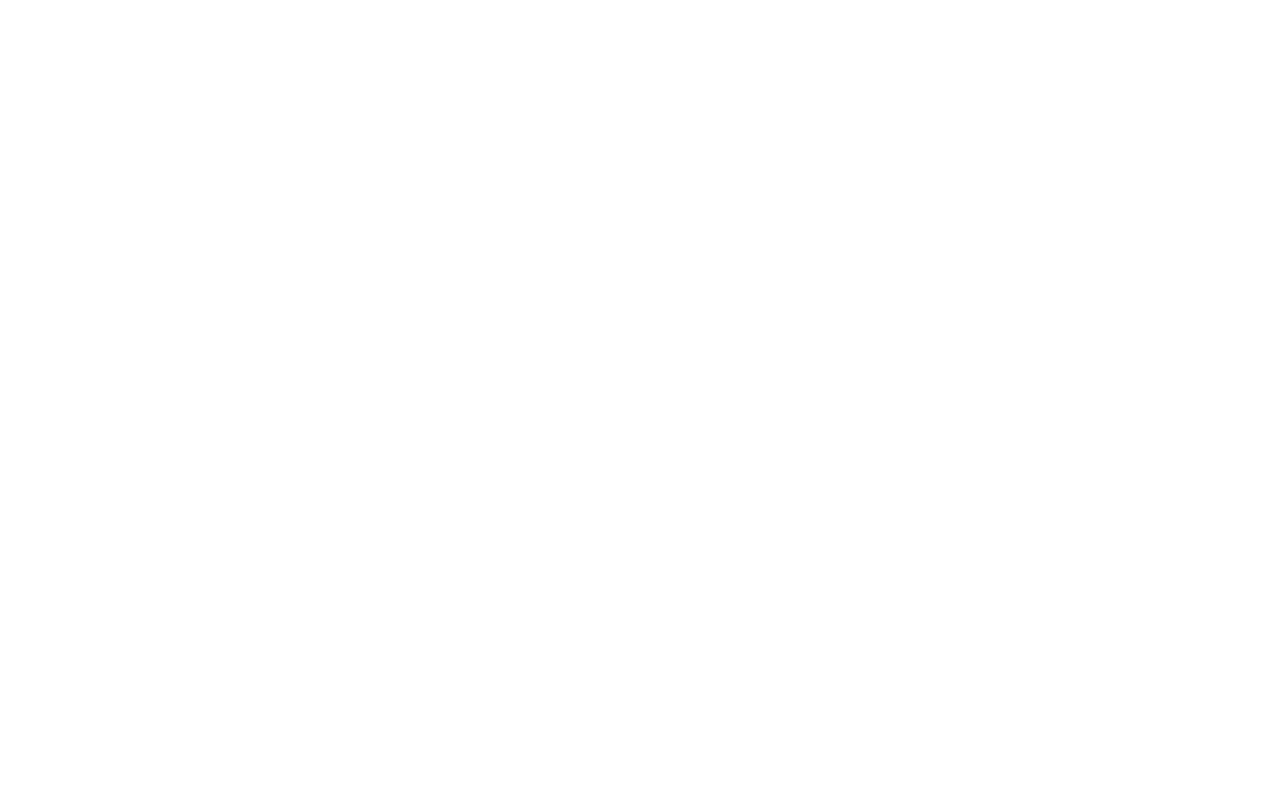
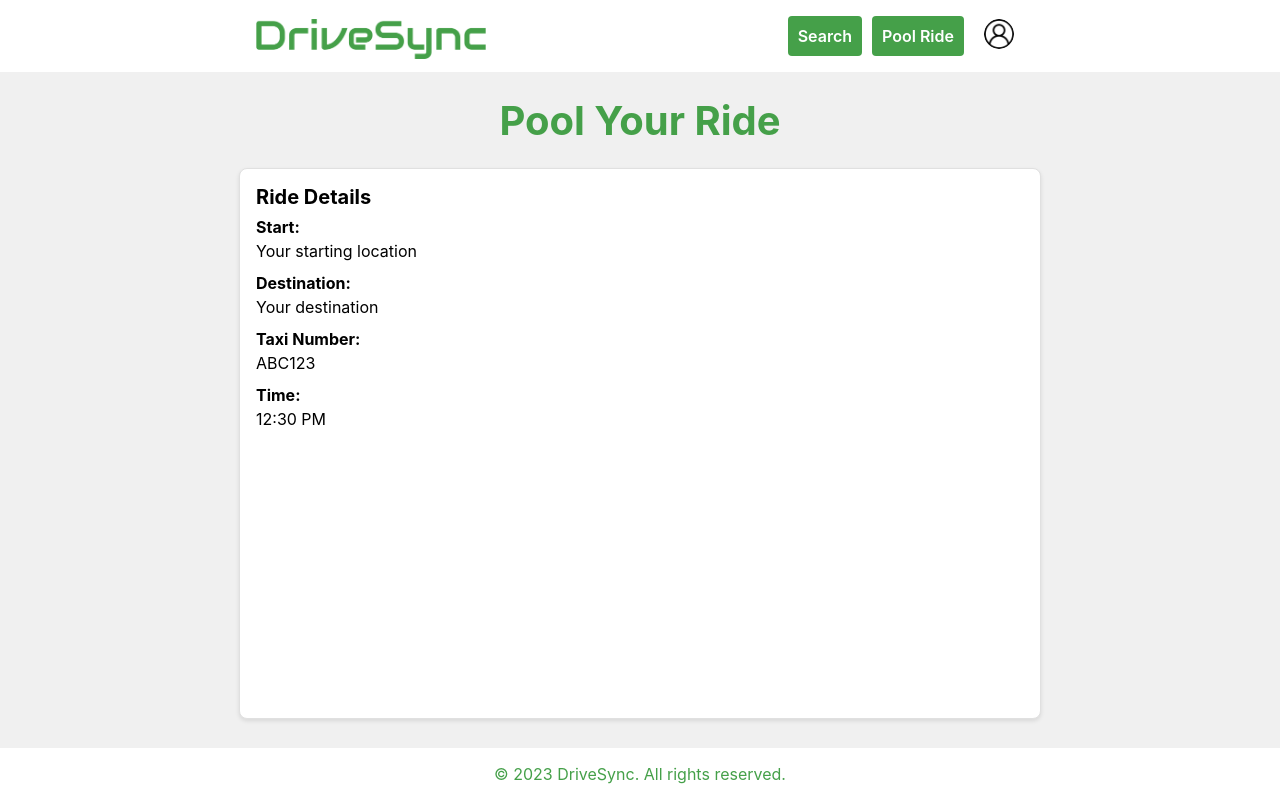
Before and after one commit to gyanoday06/DriveSync, a React (Create React App) app: page /publishpage in a window 1280 px wide. Before the commit this address had no page. Built offline with nearby package versions, Linux system fonts and the light colour scheme.

Commit message:
creaeted publish page

```diff
--- a/src/App.js
+++ b/src/App.js
@@ -4,6 +4,7 @@
 import SignupPage from './pages/SignupPage';
 import HomePage from './pages/HomePage';
 import SearchPage from './pages/SearchPage';
+import PublishPage from './pages/PublishPage';
 
 const App = () => {
   return (
@@ -13,6 +14,7 @@
         <Route path="/signup" element={<SignupPage />} />
         <Route path="/homepage" element={<HomePage />} />
         <Route path="/searchpage" element={<SearchPage />} />
+        <Route path="/publishpage" element={<PublishPage />} />
       </Routes>
     </Router>
   );
--- a/src/components/NavigationBar.js
+++ b/src/components/NavigationBar.js
@@ -25,7 +25,7 @@
             </Link>
           )}
           <Link to="/publishpage" className="navbar-item">
-            Publish a Ride
+            Pool Ride
           </Link>
           <div className="navbar-item-user" onClick={handleProfileClick}>
             <img src={userImage} alt="User" className="user-image" />
--- /dev/null
+++ b/src/components/PublishCard.css
@@ -0,0 +1,37 @@
+/* PublishCard.css */
+.card-container {
+  border: 1px solid #e0e0e0;
+  padding: 16px;
+  height: 85%;
+  width: 60%;
+  border-radius: 8px;
+  box-shadow: 0 2px 4px rgba(0, 0, 0, 0.1);
+  background-color: #fff;
+  display: flex;
+  flex-direction: column;
+}
+
+.card-header {
+  font-size: 20px;
+  font-weight: bold;
+  margin-bottom: 8px;
+}
+
+.card-body {
+  display: flex;
+  flex-direction: column;
+}
+
+/* Style for each piece of information */
+.card-info {
+  margin-bottom: 12px;
+}
+
+.card-label {
+  font-weight: bold;
+  margin-bottom: 4px;
+}
+
+.card-content {
+  font-size: 16px;
+}
--- /dev/null
+++ b/src/components/PublishCard.js
@@ -0,0 +1,31 @@
+// PublishCard.js
+import React from 'react';
+import './PublishCard.css';
+
+const PublishCard = () => {
+ return (
+    <div className="card-container">
+      <div className="card-header">Ride Details</div>
+      <div className="card-body">
+        <div className="card-info">
+          <div className="card-label">Start:</div>
+          <div className="card-content">Your starting location</div>
+        </div>
+        <div className="card-info">
+          <div className="card-label">Destination:</div>
+          <div className="card-content">Your destination</div>
+        </div>
+        <div className="card-info">
+          <div className="card-label">Taxi Number:</div>
+          <div className="card-content">ABC123</div>
+        </div>
+        <div className="card-info">
+          <div className="card-label">Time:</div>
+          <div className="card-content">12:30 PM</div>
+        </div>
+      </div>
+    </div>
+ );
+};
+
+export default PublishCard;
--- /dev/null
+++ b/src/pages/PublishPage.css
@@ -0,0 +1,31 @@
+.publish-page-content {
+  height: 100vh;
+}
+
+.publish-page-content-container {
+  display: flex;
+  flex-direction: column;
+  align-items: center;
+  height: 5vh;
+  justify-content: center;
+  background-color: #f0f0f0;
+}
+
+.publish-page-content-container {
+  background-color: #f0f0f0;
+  display: flex;
+  justify-content: center;
+  align-items: center;
+  font-weight: 700;
+  font-size: 40px;
+  color: #45a049;
+  height: 12vh;
+}
+
+.publish-page-short-path-container {
+  background-color:#f0f0f0;
+  display: flex;
+  justify-content: center;
+  align-items: flex-start;
+  height: 76vh;
+}
--- /dev/null
+++ b/src/pages/PublishPage.js
@@ -0,0 +1,22 @@
+import React from 'react';
+import Footer from '../components/Footer';
+import NavigationBar from '../components/NavigationBar';
+import './PublishPage.css';
+import PublishCard from '../components/PublishCard';
+
+const PublishPage = () => {
+  return (
+    <div className="publish-page-content">
+      <NavigationBar/>
+      <div className="publish-page-content-container">
+        Pool Your Ride
+      </div>
+      <div className='publish-page-short-path-container'>
+        <PublishCard />
+      </div>
+      <Footer />
+    </div>
+  );
+};
+
+export default PublishPage;
```
